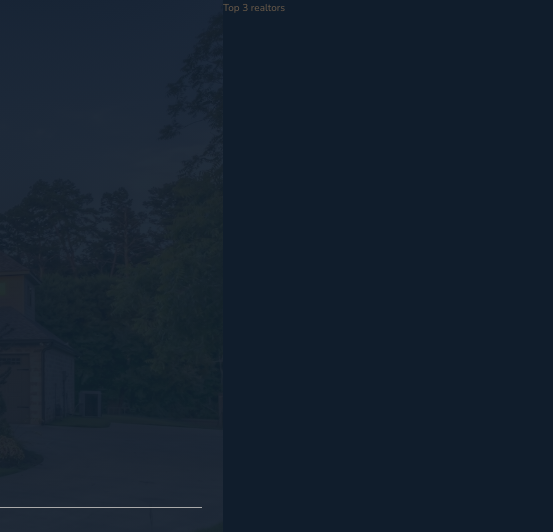
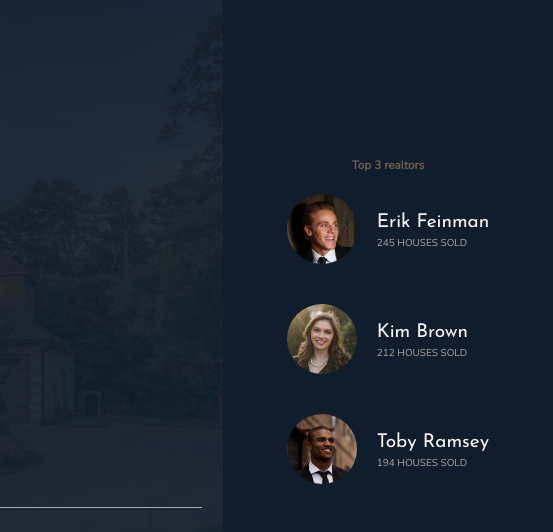
Before and after one commit to TudorTacal/nexter-css-grid, a website: page index.html in a window 1280 px wide. Shown: the top 532 px of the page, 727-1280 px from the left. Drawn offline with nearby package versions, Linux system fonts and the light colour scheme.

Commit message:
Build the realtors section

```diff
--- a/index.html
+++ b/index.html
@@ -34,7 +34,26 @@
     </header>
 
     <div class="realtors">
-      Top 3 realtors
+      <h3 class="heading-r">Top 3 realtors</h3>
+      <div class="realtors__list">
+        <img src="img/realtor-1.jpeg" alt="Realtor 1" class="realtors__img">
+        <div class="realtors__details">
+          <h4 class="heading-4 heading-4--light">Erik Feinman</h4>
+          <p class="realtors__sold">245 houses sold</p>
+        </div>
+
+        <img src="img/realtor-2.jpeg" alt="Realtor 2" class="realtors__img">
+        <div class="realtors__details">
+          <h4 class="heading-4 heading-4--light">Kim Brown</h4>
+          <p class="realtors__sold">212 houses sold</p>
+        </div>
+
+        <img src="img/realtor-3.jpeg" alt="Realtor 1" class="realtors__img">
+        <div class="realtors__details">
+          <h4 class="heading-4 heading-4--light">Toby Ramsey</h4>
+          <p class="realtors__sold">194 houses sold</p>
+        </div>
+      </div>
     </div>
 
     <div class="features">
--- a/sass/_realtors.scss
+++ b/sass/_realtors.scss
@@ -1,4 +1,32 @@
 .realtors {
   background-color: $color-secondary;
   grid-column: col-start 7 / full-end;
+  padding: 3rem;
+
+  display: grid;
+  align-content: center;
+  justify-content: center;
+  grid-row-gap: 2rem;
+  justify-items: center;
+
+  &__list {
+    display: grid;
+    grid-template-columns: min-content max-content;
+    grid-column-gap: 2rem;
+    grid-row-gap: 5vh;
+    align-items: center;
+  }
+
+  &__img {
+    width: 7rem;
+    border-radius: 50%;
+    display: block;
+
+  }
+
+  &__sold {
+    text-transform: uppercase;
+    color: $color-grey-light-2;
+    margin-top: -3px;
+  }
 }
```
Also changed, not shown: css/style.css.
